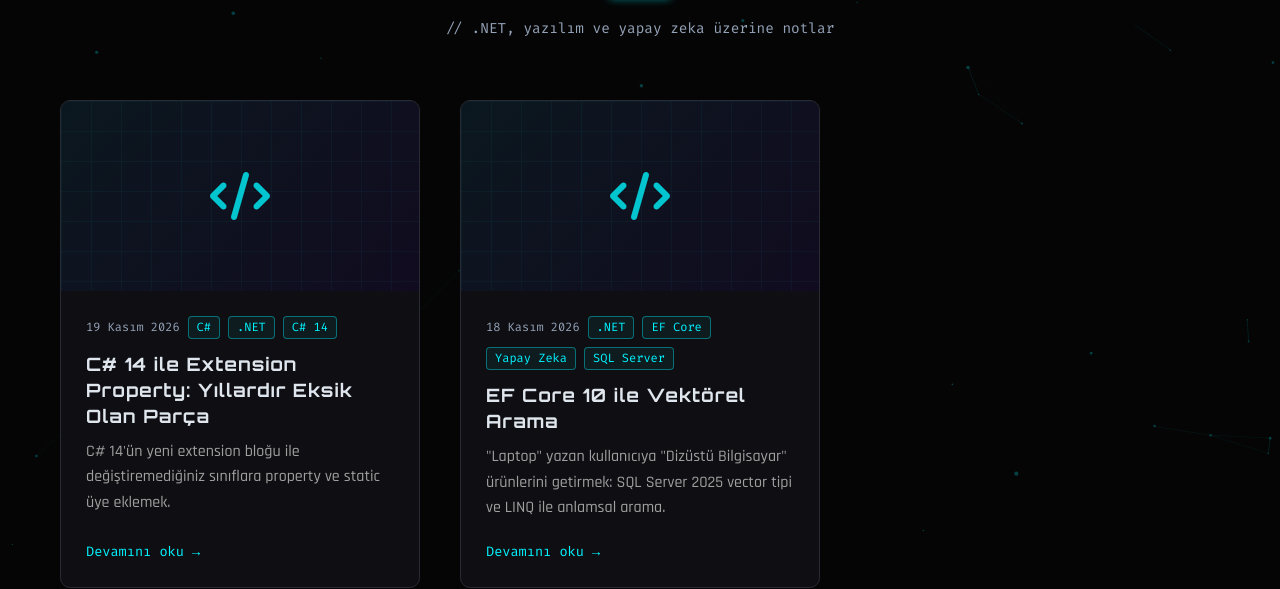
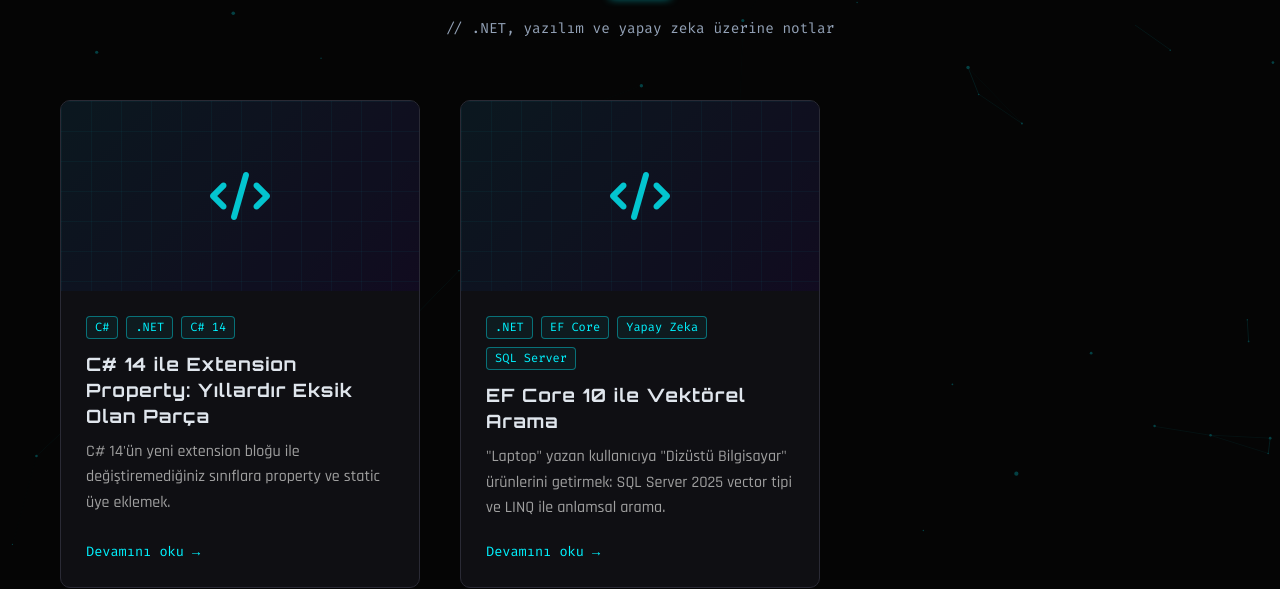
Before and after one commit to oguzhanKomcu/Portfolyo, a plain HTML site: page blog.html in a window 1280 px wide. Shown: the part 226-815 px from the top of the page. Drawn offline with Linux system fonts and the light colour scheme.

Commit message:
Blog: tarih sayfalarda gösterilmiyor
Tarih posts.json'da kalıyor; sıralama, sitemap ve yapılandırılmış veri için kullanılıyor.

Co-Authored-By: Claude Opus 5.5 <noreply@anthropic.com>

```diff
--- a/blog.html
+++ b/blog.html
@@ -61,7 +61,7 @@
                 <a class="blog-card" href="blog/csharp-14-extension-members.html">
                     <div class="blog-card-img"><img src="img/blog/csharp-14-extension-members.png" alt="C# 14 ile Extension Property: Yıllardır Eksik Olan Parça" loading="lazy" data-fallback></div>
                     <div class="blog-card-body">
-                        <div class="post-meta"><time datetime="2026-11-19">19 Kasım 2026</time><span class="tag">C#</span><span class="tag">.NET</span><span class="tag">C# 14</span></div>
+                        <div class="post-meta"><span class="tag">C#</span><span class="tag">.NET</span><span class="tag">C# 14</span></div>
                         <h2>C# 14 ile Extension Property: Yıllardır Eksik Olan Parça</h2>
                         <p>C# 14&#39;ün yeni extension bloğu ile değiştiremediğiniz sınıflara property ve static üye eklemek.</p>
                         <span class="read-more">Devamını oku →</span>
@@ -70,7 +70,7 @@
                 <a class="blog-card" href="blog/ef-core-10-vektorel-arama.html">
                     <div class="blog-card-img"><img src="img/blog/ef-core-10-vektorel-arama.png" alt="EF Core 10 ile Vektörel Arama" loading="lazy" data-fallback></div>
                     <div class="blog-card-body">
-                        <div class="post-meta"><time datetime="2026-11-18">18 Kasım 2026</time><span class="tag">.NET</span><span class="tag">EF Core</span><span class="tag">Yapay Zeka</span><span class="tag">SQL Server</span></div>
+                        <div class="post-meta"><span class="tag">.NET</span><span class="tag">EF Core</span><span class="tag">Yapay Zeka</span><span class="tag">SQL Server</span></div>
                         <h2>EF Core 10 ile Vektörel Arama</h2>
                         <p>&quot;Laptop&quot; yazan kullanıcıya &quot;Dizüstü Bilgisayar&quot; ürünlerini getirmek: SQL Server 2025 vector tipi ve LINQ ile anlamsal arama.</p>
                         <span class="read-more">Devamını oku →</span>
```
Also changed, not shown: blog/csharp-14-extension-members.html (+1 -1 lines), blog/ef-core-10-vektorel-arama.html (+1 -1 lines), scripts/build-blog.mjs (+2 -7 lines).
